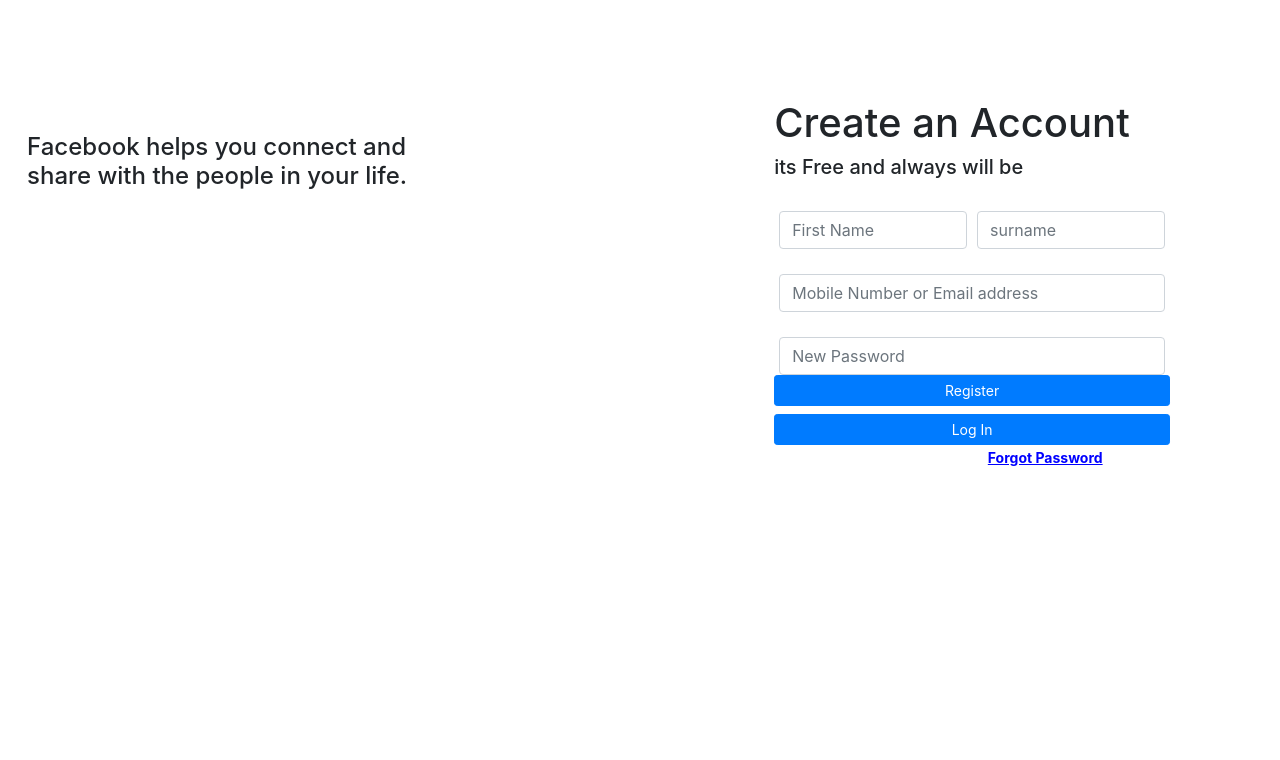
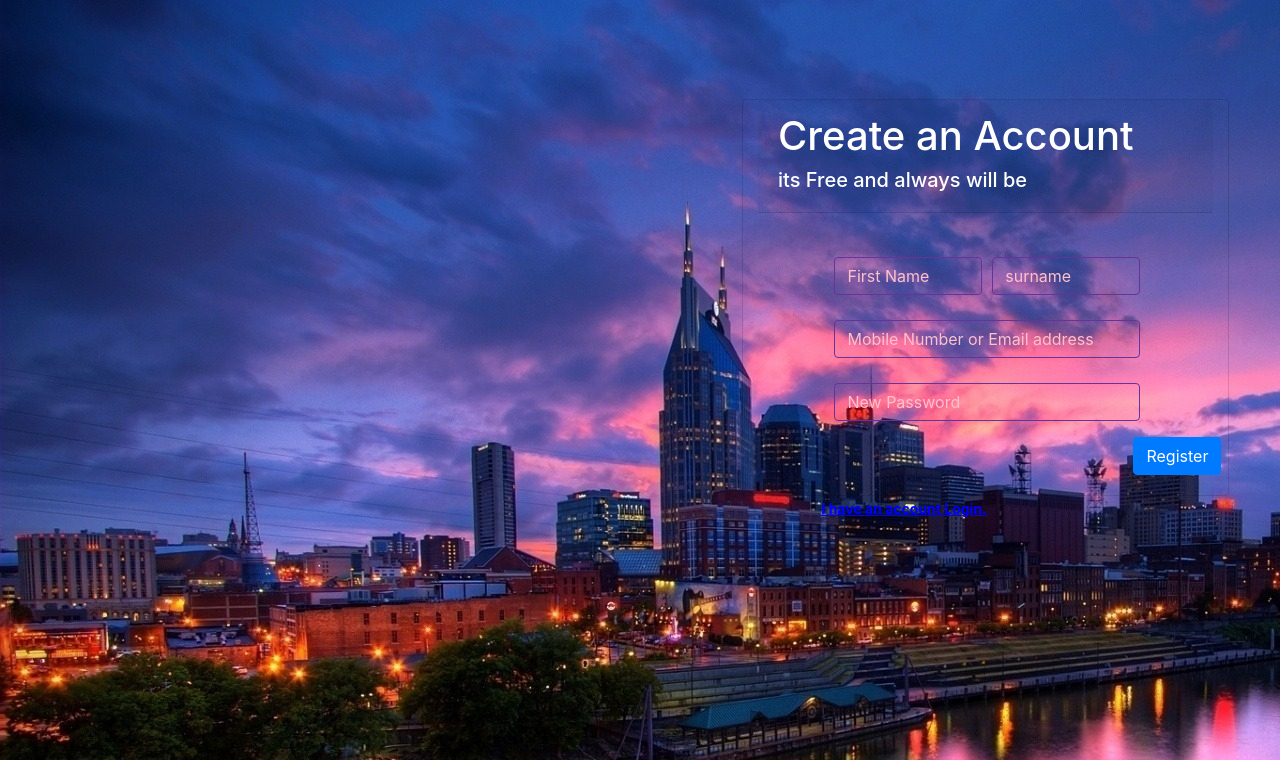
Before and after one commit to codybaraks/login, a Flask app: page /reset in a window 1280 px wide. Shown: the top 760 px of the page. Run offline with Flask 2, Linux system fonts and the light colour scheme; some libraries are stand-ins or nearby versions.

Commit message:
Web design

```diff
--- a/static/facebook.css
+++ b/static/facebook.css
@@ -3,34 +3,50 @@
     margin-left: 34%;
     padding-right: 30%;
 }
+.card-header
+{
+     /*margin-left: 34%;*/
+    left: 90%;
+}
+.card
+{
+    left: 90%;
+}
 body
 {
-    background-color: blue;
+    background-image: url("../static/sunset.jpg");
 }
 .form-row
 {
-    left: 50%;
-    float: right;
+    left: 10%;
+    float: left;
 }
-h1
+h1,h5
 {
     font-weight: bold;
+    color: white;
 }
 .reset
 {
     font-weight: bold;
     text-decoration: underline;
-    left: 76%;
+    left: 63%;
    font-size: 14px;
     color: blue;
 }
 .reset_password
 {
     font-weight: bold;
+    text-decoration: none;
+    left: 48%;
+   font-size: 18px;
+    color: blue;
+}
+.reset_password:hover
+{
     text-decoration: underline;
-    left: 48%;
-   font-size: 14px;
-    color: blue;
+    font-weight: bolder;
+    font-size: 20px;
 }
 .content
 {
@@ -47,13 +63,75 @@
 {
      margin-bottom: 1px !important;
 }
-.block
+/*.block*/
+/*{*/
+    /*background: blue;*/
+/*}*/
+.btn-primary
 {
-    background: blue;
+    margin-left: 7%;!important;
+  margin-top: 5%; !important;
+
+}
+.forgot p
+{
+
+   left: 46% !important;
 }
 .btn-primary a {
+    text-decoration: none;
+}
+/*.btn-primary a:hover {*/
+    /*color: white;*/
+/*}*/
+.form-group input[type=password],input[type=name],input[type=surname], input[type=email], input[type=submit] {
+    outline: rebeccapurple !important;
+    background: transparent !important;
+    border-color: rebeccapurple !important;
+}
+input[type=email] {
+    background-color: transparent;
+}
+.card
+{
+    background: transparent !important;
+}
+::-webkit-input-placeholder { /* Chrome/Opera/Safari */
+  color: pink !important;
+}
+.card-body input[type=email] {
+    background-color: transparent;
+}
+.form-group
+{
+    background-color: transparent;
+}
+.form-row
+{
+
+    background-color: transparent;
+}
+.form-row h4 {
     color: white;
 }
-.btn-primary a:hover {
+
+.form-groupr {
+    background-color: transparent;
+}
+.container
+{
+    background-color: transparent;
+}
+.text-color{
     color: white;
 }
+.float-right {
+    margin-left: 19rem;
+}
+.float-left
+{
+    margin-right: 9rem;
+}
+.modify a {
+    color: white;
+}
--- a/templates/home.html
+++ b/templates/home.html
@@ -32,13 +32,22 @@
 
             <div class="row justify-content-left">
                 <div class="col-8">
+
+
+                    <h4 class="content col-md-12">Facebook helps you connect and share with the people in
+                        your
+                        life.</h4>
+                    <div class="card col-md-8">
+
+                        <div class="card-header ">
+                            <h1 class="text-color">Create an Account</h1>
+                            <h5 class="text-color">its Free and always will be</h5>
+                        </div>
+
+                            <div class="card-body col-md-12">
+
                                 <form method="post" action="/register">
-
-                        <div class="form-row col-md-7">
-                            <h4 class="content col-md-12">Facebook helps you connect and share with the people in your
-                                life.</h4>
-                            <h1>Create an Account</h1>
-                            <h5>its Free and always will be</h5>
+                                    <div class="form-row col-md-10">
                                         <div class="form-group col-md-6">
                                             <label for="exampleInputEmail1"></label>
                                             <input type="name" name="name" class="form-control" id="exampleInputEmail1"
@@ -49,38 +58,40 @@
                                             {% endfor %}
 
                                         </div>
-                            <div class="form-group2 col-md-6">
+                                        <div class="form-group col-md-6">
                                             <label for="exampleInputPassword1"></label>
-                                <input type="name" name="surname" class="form-control" id="exampleInputPassword1"
+                                            <input type="name" name="surname" class="form-control"
+                                                   id="exampleInputPassword1"
                                                    placeholder="surname">
                                             {% for error in form.surname.errors %}
                                                 <span style="color: red;">[{{ error }}]</span>
                                             {% endfor %}
                                         </div>
-                            <div class="form-group2 col-md-12">
+                                        <div class="form-group col-md-12">
                                             <label for="exampleInputPassword1"></label>
-                                <input type="email" name="email" class="form-control" id="exampleInputPassword2"
+                                            <input type="email" name="email" class="form-control"
+                                                   id="exampleInputPassword2"
                                                    placeholder="Mobile Number or Email address">
                                             {% for error in form.email.errors %}
                                                 <span style="color: red;">[{{ error }}]</span>
                                             {% endfor %}
                                         </div>
-                            <div class="form-group3 col-md-12">
+                                        <div class="form-group col-md-12">
                                             <label for="exampleInputPassword1"></label>
-                                <input type="password" name="password" class="form-control" id="exampleInputPassword3"
+                                            <input type="password" name="password" class="form-control"
+                                                   id="exampleInputPassword3"
                                                    placeholder="New Password">
                                             {% for error in form.password.errors %}
                                                 <span style="color: red;">[{{ error }}]</span>
                                             {% endfor %}
                                         </div>
 
-                            <button type="submit" class="btn btn-primary btn-sm btn-block float-right"
+                                        <button type="submit" class="btn btn-primary btn-md float-right"
                                                 style="margin-right: 0rem">Register
                                         </button>
-                            <button type="submit" class="btn btn-primary btn-sm btn-block float-left"
-                                    style="margin-right: 0rem"><a href="/login">Log In</a>
-                            </button>
-
+{#                                        <div class="forgot float-left">#}
+{#                                            <a href="form_reset"><p>Forgot Password</p></a>#}
+                                        </div>
                                     </div>
                                 </form>
                             </div>
@@ -88,7 +99,8 @@
                 </div>
             </div>
         </div>
-<a href="form_reset" class="reset col-md-5"  style="margin-right: 10rem">Forgot
-    Password</a>
+    </div>
+</div>
+<a href="login" class="reset col-md-5" style="margin-right: 10rem">I have an account Login.</a>
 </body>
 </html>
--- a/templates/main.html
+++ b/templates/main.html
@@ -6,5 +6,6 @@
 </head>
 <body>
 <h1>Welcome home</h1>
+
 </body>
 </html>
--- a/templates/reset.html
+++ b/templates/reset.html
@@ -8,7 +8,7 @@
           integrity="sha384-Gn5384xqQ1aoWXA+058RXPxPg6fy4IWvTNh0E263XmFcJlSAwiGgFAW/dAiS6JXm" crossorigin="anonymous">
 </head>
 <body>
-<div class="container">
+<div class="container" style="margin-top: 4rem; background-color: transparent">
     {% with messages = get_flashed_messages() %}
     {% if messages %}
     <ul class=flashes>
@@ -31,7 +31,7 @@
 
 
                     <form method="POST" action="/reset">
-                        <div class="form-group" style="margin-top: 2rem">
+                        <div class="form-group" style="margin-top: 1rem;">
                             <label for="exampleInputEmail1">Email address</label>
                             <input type="email" name="email" class="form-control" id="exampleInputEmail1"
                                    aria-describedby="emailHelp"
```
Also changed, not shown: templates/login.html (+10 -5 lines), static/areal.jpg (added), static/desktop.jpg (added), static/sunset.jpg (added). Lines whose indentation alone changed are shown as unchanged.
